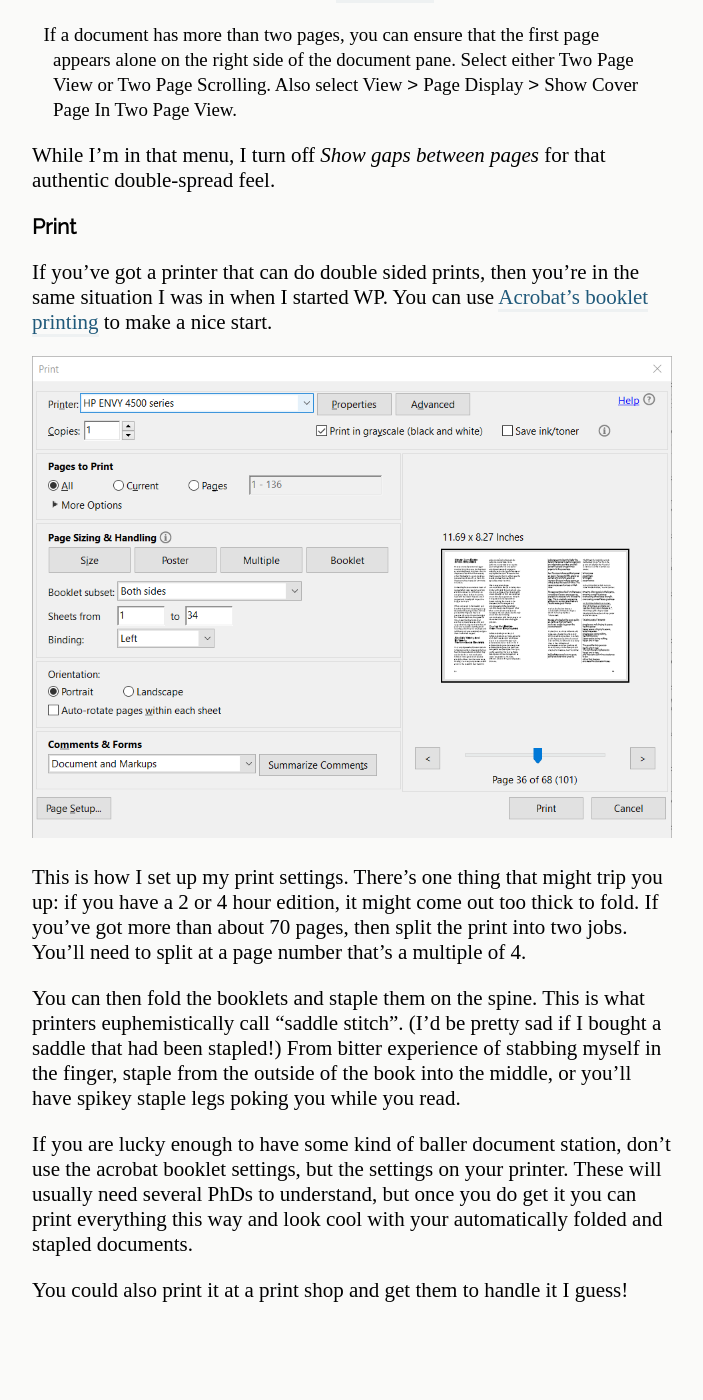
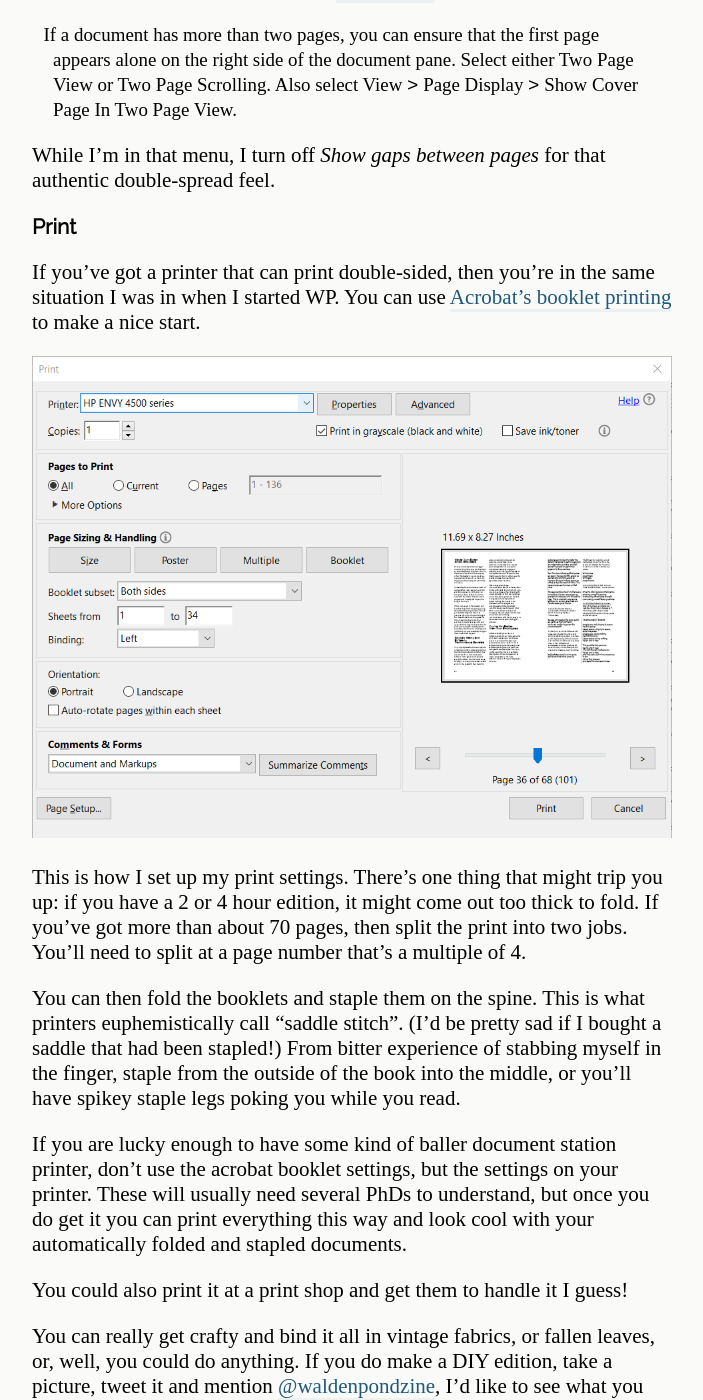
Before and after one commit to notionparallax/wp2frontEnd, a Jekyll site: the page built from _posts/2020-06-26-printing-your-pdf.md, in a window 1280 px wide and 1400 px high, scrolled down 1091 px. Shown: the whole window, without its empty margins (209-912 px from the left). Built offline with Jekyll 4.4.1, drawn with Linux system fonts in a browser that asks for light colours; some web fonts are replaced; comment, search, counter and statistics services are not loaded; some of the changed text lies outside the part shown.

Commit message:
finish off article

```diff
--- a/_posts/2020-06-26-printing-your-pdf.md
+++ b/_posts/2020-06-26-printing-your-pdf.md
@@ -10,18 +10,18 @@
 author-name: Ben Doherty
 
 # this goes on the index page, and into facebook shares
-description: ""
+description: "If you've got a a PDF edition how can you make your experience of reading it great?"
 
 # This is what twitter will pick up if someone tweets the link to this page
 # 110 marker
 #123456789 123456789 123456789 123456789 123456789 123456789 123456789 123456789 123456789 123456789 123456789 123456789
-twitter-body: ""
+twitter-body: "If you've got a a PDF edition how can you make your experience of reading it great?"
 # Twitter and facebook will pick up this image. you can also use it in a post with: -
 #![alt text]({{ site.baseurl }}/assets/{{page.featuredimg}})
-featuredimg: ./img/blog/editorial/lengthsForEveryone.png"
+featuredimg: https://pbs.twimg.com/media/EZakiU8VAAE1Okz?format=jpg
 ---
 
-You'd probably be horrified if you knew how much effort goes into getting your edition of Walden Pond to print nicely every month. The _experience_ of reading is the thing we're really focused on. If you've got a a PDF edition how can you make your experience of reading it great?
+You'd probably be horrified if you knew how much effort goes into getting your edition of Walden Pond to print nicely every month. The _experience_ of reading is the thing we're really focused on. **If you've got a a PDF edition how can you make your experience of reading it great?**
 
 ## Screen
 
@@ -41,7 +41,7 @@
 
 ## Print
 
-If you've got a printer that can do double sided prints, then you're in the same situation I was in when I started WP. You can use [Acrobat's booklet printing](https://helpx.adobe.com/au/acrobat/kb/print-booklets-acrobat-reader.html) to make a nice start.
+If you've got a printer that can print double-sided, then you're in the same situation I was in when I started WP. You can use [Acrobat's booklet printing](https://helpx.adobe.com/au/acrobat/kb/print-booklets-acrobat-reader.html) to make a nice start.
 
 ![]({{ "./img/blog/pdf_experience/print-settings.png" | absolute_url }})
 
@@ -49,6 +49,8 @@
 
 You can then fold the booklets and staple them on the spine. This is what printers euphemistically call "saddle stitch". (I'd be pretty sad if I bought a saddle that had been stapled!) From bitter experience of stabbing myself in the finger, staple from the outside of the book into the middle, or you'll have spikey staple legs poking you while you read.
 
-If you are lucky enough to have some kind of baller document station, don't use the acrobat booklet settings, but the settings on your printer. These will usually need several PhDs to understand, but once you do get it you can print everything this way and look cool with your automatically folded and stapled documents.
+If you are lucky enough to have some kind of baller document station printer, don't use the acrobat booklet settings, but the settings on your printer. These will usually need several PhDs to understand, but once you do get it you can print everything this way and look cool with your automatically folded and stapled documents.
 
 You could also print it at a print shop and get them to handle it I guess!
+
+You can really get crafty and bind it all in vintage fabrics, or fallen leaves, or, well, you could do anything. If you do make a DIY edition, take a picture, tweet it and mention [@waldenpondzine](https://twitter.com/WaldenPondZine), I'd like to see what you make.
```
